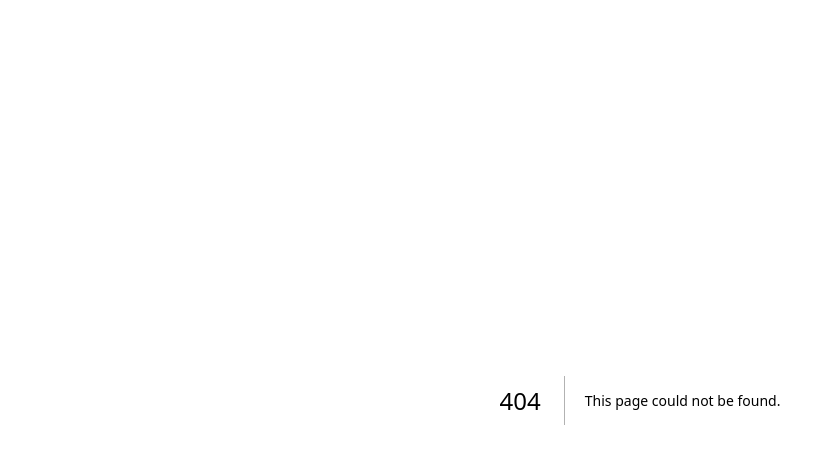
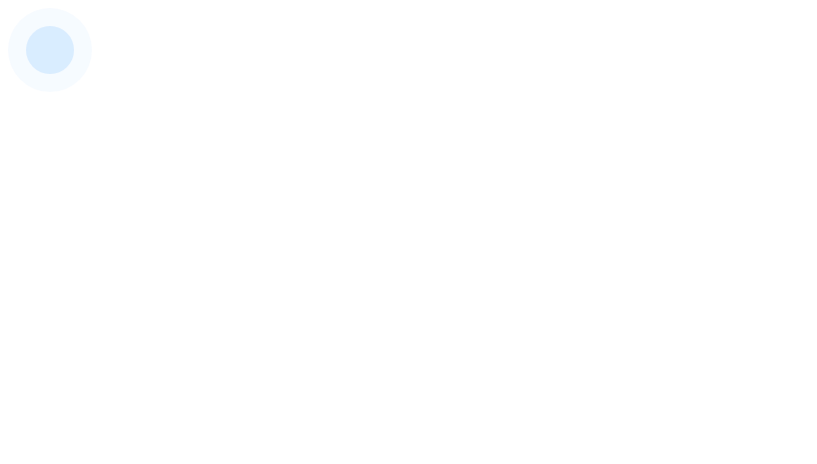
Before and after one commit to phamquangdieu/gsap-tutorial, a Next.js app: page /learning/ripple in a window 1280 px wide. Before the commit this address had no page. Shown: the top 464 px of the page, without its empty margins (0-817 px from the left). Built offline with nearby package versions, Linux system fonts and the light colour scheme.

Commit message:
ripple animation scs

```diff
--- /dev/null
+++ b/app/learning/ripple/page.tsx
@@ -0,0 +1,12 @@
+import styles from './styles.module.css';
+const RippleAnimation = () => {
+    return (
+        <div className={styles.circle}>
+            <div className={styles.circle1}></div>
+            <div className={styles.circle2}></div>
+            <div className={styles.circle3}></div>
+        </div>
+    )
+};
+
+export default RippleAnimation;
--- /dev/null
+++ b/app/learning/ripple/styles.module.css
@@ -0,0 +1,39 @@
+.circle {
+     height: 100px;
+    position: relative;
+    width: 100px;
+}
+
+ .circle div {
+    animation: growAndFade 3s infinite ease-out;
+    background-color: dodgerblue;
+    border-radius: 50%;
+    height: 100%;
+    opacity: 0;
+    position: absolute;
+    width: 100%;
+  }
+
+  .circle .circle1 {
+    animation-delay: 1s;
+    z-index: 1;
+  }
+  .circle .circle2 {
+    animation-delay: 2s;
+    z-index: 2;
+  }
+  .circle .circle3 {
+    animation-delay: 3s;
+    z-index: 3;
+  }
+
+@keyframes growAndFade {
+  0% {
+    opacity: .25;
+    transform: scale(0);
+  }
+  100% {
+    opacity: 0;
+    transform: scale(1);
+  }
+}
```
